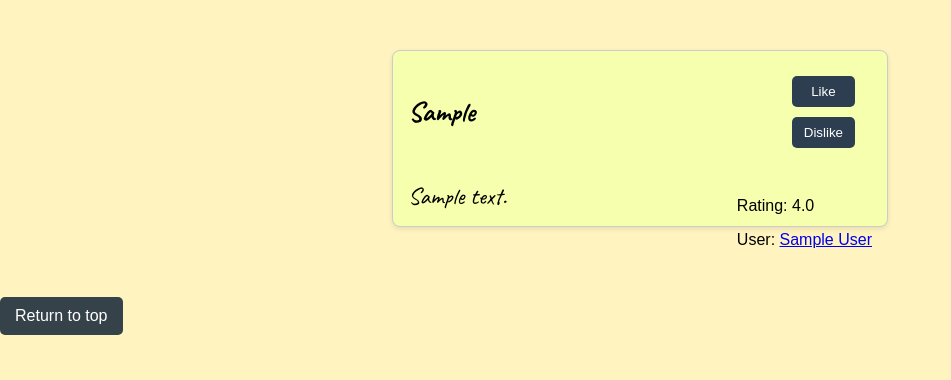
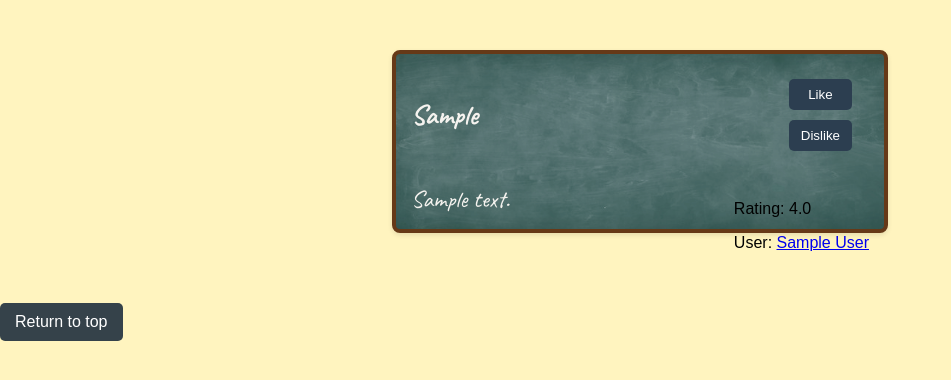
Before and after one commit to KolozsiZsombor/SzoftverModszerMiniProject, a Flask app: page / in a window 1280 px wide. Shown: the part 148-528 px from the top of the page, without its empty margins (0-951 px from the left). Run offline with Flask 3, Linux system fonts and the light colour scheme; tables that the repository leaves empty hold one stand-in row (values such as "Sample post").

Commit message:
Made the joke background look like a chalk board, and made the register, and login page more cohesive with main page.

```diff
--- a/static/css/jokes.css
+++ b/static/css/jokes.css
@@ -1,26 +1,18 @@
 .jokes-list {
-    padding:20px;
-}
-
-.joke-item {
-    background-color: rgb(246,255,173);
-    margin: 20px;
     padding: 20px;
-    border-radius: 5px;
-    box-shadow: 0 2px 4px rgba(0, 0, 0, 0.1);
 }
 
 .joke-actions {
     margin-top: 10px;
-    display:flex;
+    display: flex;
     gap: 15px;
     position: absolute;
-    right:2em;
+    right: 2em;
 }
 
 .joke-box {
-    background-color: rgb(246,255,173);
-    border: 1px solid #cccccc;
+    background-color: #264941;
+    border: 4px solid rgb(102,57,23);
     border-radius: 8px;
     padding: 15px;
     box-shadow: 0 2px 5px rgba(0, 0, 0, 0.1);
@@ -30,37 +22,43 @@
     flex-direction: column;
     /* Arrange jokes vertically */
     margin: 30px;
-    margin-left:30%;
-    margin-right:30%;
+    margin-left: 30%;
+    margin-right: 30%;
     /* Space between joke boxes */
+    background-image: url(../img/U0JifTl.png);
+    background-position: center;
+    background-size: 120% 120%;
+    background-repeat: no-repeat;
 }
 
 .joke-header {
     font-family: 'Caveat';
-    font-size:x-large;
+    font-size: x-large;
     align-items: left;
+    color: #f5f3ef;
     /* Slightly larger font for category */
     /* Space between header and content */
 }
 
 .joke-content {
     font-family: 'Caveat';
-    font-size:x-large;
-    padding-right:100px;
-    margin-bottom:0;
+    font-size: x-large;
+    color: #f5f3ef;
+    padding-right: 100px;
+    margin-bottom: 0;
     /* Space between content and footer */
 }
 
 .joke-footer {
-    position:absolute;
+    position: absolute;
     /* Positioning at bottom right */
     bottom: 10px;
     /* Adjust according to the padding */
     right: 15px;
     /* Adjust according to the padding */
-    margin-top:5px;
-    margin-bottom:0;
-    height:35px;
+    margin-top: 5px;
+    margin-bottom: 0;
+    height: 35px;
 }
 
 .like-btn,
--- a/static/css/register,login.css
+++ b/static/css/register,login.css
@@ -18,7 +18,7 @@ body {
 .backBox {
     width: 100%;
     min-height: 8em;
-    background-color: #cc9900;
+    background-color: rgb(255,233,127);
     background-clip: border-box;
     position: absolute;
     padding-top: 0em;
@@ -29,7 +29,7 @@ body {
 
 .backBox {
     height: 100%;
-    background-color: #ededed;
+    background-color: #fff4bf;
     z-index: -2;
 }
 
@@ -69,7 +69,7 @@ h5 {
     position: relative;
     top: 1em;
     padding-bottom: 0px;
-    color: #f5f5f5;
+    color: rgb(102,57,23);
 }
 
 .form {
```
Also changed, not shown: static/img/U0JifTl.png (added).
